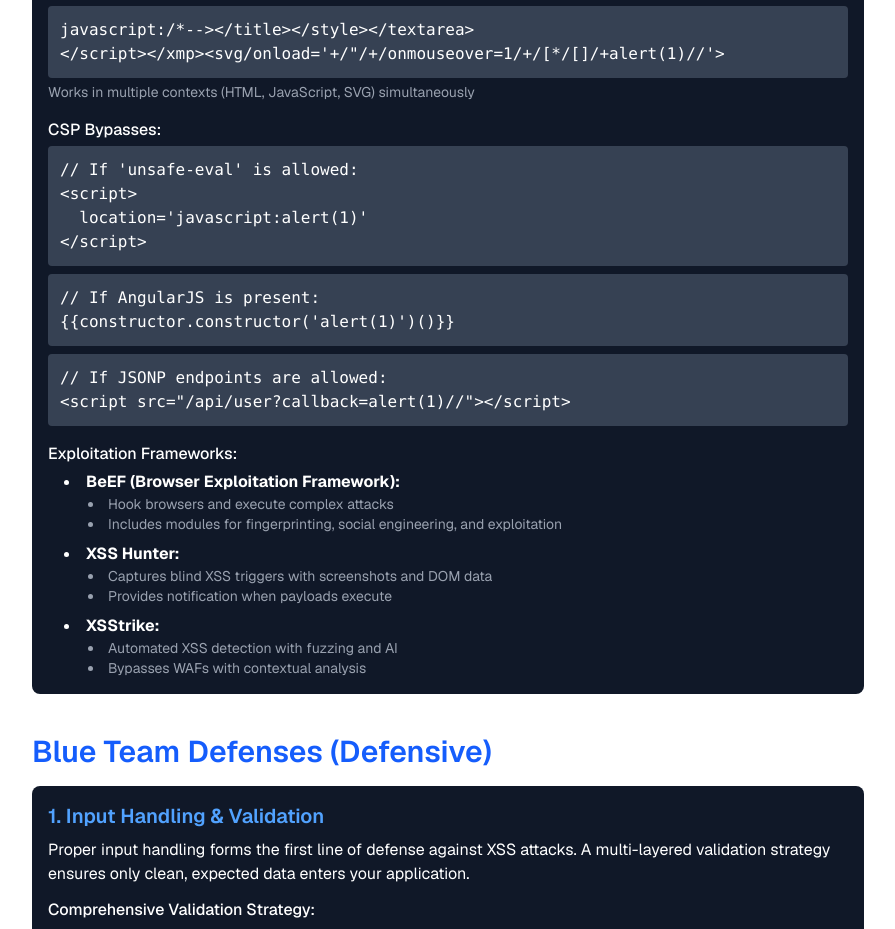
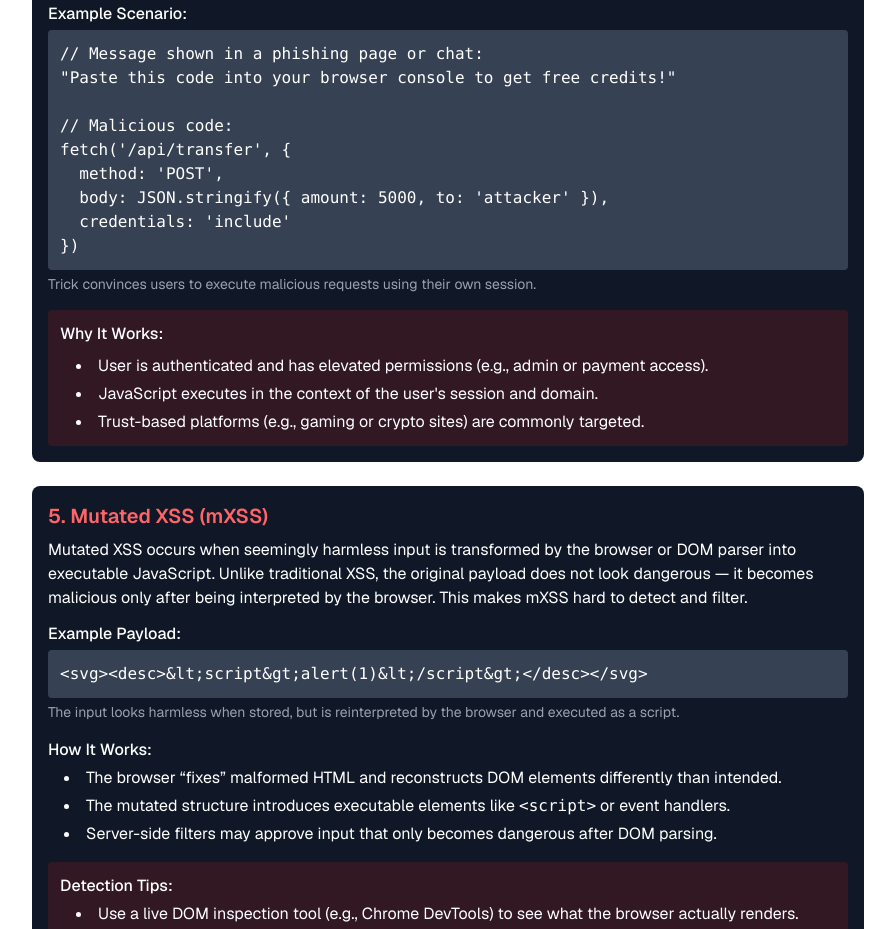
Before and after one commit to AnonAmosAdmn/HackingResourcesGuide, a Next.js app: page /xss in a window 1280 px wide. Shown: the part 4168-5097 px from the top of the page, without its empty margins (192-1087 px from the left). Built offline with nearby package versions, Linux system fonts and the light colour scheme.

Commit message:
Update page.tsx

```diff
--- a/app/xss/page.tsx
+++ b/app/xss/page.tsx
@@ -2,8 +2,16 @@
 // File: /app/xss/page.tsx
 export default function XSSPage() {
   return (
+
+
+
+
     <main className="p-8 max-w-4xl mx-auto font-sans text-white">
       <h1 className="text-4xl font-extrabold mb-8 text-purple-600">Cross-Site Scripting (XSS) Comprehensive Guide</h1>
+
+
+
+
 
       <section className="mb-8">
         <h2 className="text-2xl font-bold mb-3">What is XSS?</h2>
@@ -23,8 +31,14 @@ export default function XSSPage() {
         </div>
       </section>
 
+
+
+
+
       <section className="mb-10">
         <h2 className="text-3xl font-semibold mb-4 text-red-600">Red Team Techniques (Offensive)</h2>
+
+
 
         <article className="mb-6 bg-gray-900 p-4 rounded-lg">
           <h3 className="text-xl font-semibold mb-2 text-red-400">1. Reflected XSS</h3>
@@ -91,6 +105,12 @@ export default function XSSPage() {
             </div>
           </div>
         </article>
+
+
+
+
+
+
 
         <article className="mb-6 bg-gray-900 p-4 rounded-lg">
           <h3 className="text-xl font-semibold mb-2 text-red-400">2. Stored XSS (Persistent XSS)</h3>
@@ -183,6 +203,11 @@ export default function XSSPage() {
           </div>
         </article>
 
+
+
+
+
+
         <article className="mb-6 bg-gray-900 p-4 rounded-lg">
           <h3 className="text-xl font-semibold mb-2 text-red-400">3. DOM-Based XSS</h3>
           <p className="mb-3">
@@ -250,71 +275,115 @@ https://example.com/#<img src=x onerror=alert(1)>`}
           </div>
         </article>
 
+
+
+
+
+
+
         <article className="mb-6 bg-gray-900 p-4 rounded-lg">
-          <h3 className="text-xl font-semibold mb-2 text-red-400">4. Advanced XSS Techniques</h3>
+          <h3 className="text-xl font-semibold mb-2 text-red-400">4. Self-XSS</h3>
           <p className="mb-3">
-            Advanced XSS techniques bypass security controls and work in restricted environments. These methods are often used when standard payloads are blocked.
+            Self-XSS is a social engineering attack in which a victim is tricked into executing malicious scripts in their own browser console. Although it doesnt exploit a vulnerability in the application directly, it can lead to account compromise, data theft, or malware installation by abusing the user's trust and access.
           </p>
 
           <div className="space-y-4">
             <div>
-              <h4 className="font-medium mb-1">Polyglot Payloads:</h4>
+              <h4 className="font-medium mb-1">Example Scenario:</h4>
               <pre className="bg-gray-700 p-3 rounded overflow-auto">
-{`javascript:/*--></title></style></textarea>
-</script></xmp><svg/onload='+/"/+/onmouseover=1/+/[*/[]/+alert(1)//'>`}
+{`// Message shown in a phishing page or chat:
+"Paste this code into your browser console to get free credits!"
+
+// Malicious code:
+fetch('/api/transfer', {
+  method: 'POST',
+  body: JSON.stringify({ amount: 5000, to: 'attacker' }),
+  credentials: 'include'
+})`}
               </pre>
-              <p className="text-sm text-gray-400 mt-1">Works in multiple contexts (HTML, JavaScript, SVG) simultaneously</p>
+              <p className="text-sm text-gray-400 mt-1">
+                Trick convinces users to execute malicious requests using their own session.
+              </p>
+            </div>
+
+            <div className="p-3 bg-red-900/30 rounded">
+              <h4 className="font-medium mb-2">Why It Works:</h4>
+              <ul className="list-disc list-inside ml-4 space-y-1">
+                <li>User is authenticated and has elevated permissions (e.g., admin or payment access).</li>
+                <li>JavaScript executes in the context of the user's session and domain.</li>
+                <li>Trust-based platforms (e.g., gaming or crypto sites) are commonly targeted.</li>
+              </ul>
+            </div>
+
+          </div>
+        </article>
+
+
+
+
+
+
+        <article className="mb-6 bg-gray-900 p-4 rounded-lg">
+          <h3 className="text-xl font-semibold mb-2 text-red-400">5. Mutated XSS (mXSS)</h3>
+          <p className="mb-3">
+            Mutated XSS occurs when seemingly harmless input is transformed by the browser or DOM parser into executable JavaScript. Unlike traditional XSS, the original payload does not look dangerous — it becomes malicious only after being interpreted by the browser. This makes mXSS hard to detect and filter.
+          </p>
+
+          <div className="space-y-4">
+            <div>
+              <h4 className="font-medium mb-1">Example Payload:</h4>
+              <pre className="bg-gray-700 p-3 rounded overflow-auto">
+{`<svg><desc>&lt;script&gt;alert(1)&lt;/script&gt;</desc></svg>`}
+              </pre>
+              <p className="text-sm text-gray-400 mt-1">
+                The input looks harmless when stored, but is reinterpreted by the browser and executed as a script.
+              </p>
             </div>
 
             <div>
-              <h4 className="font-medium mb-1">CSP Bypasses:</h4>
-              <div className="space-y-2">
-                <pre className="bg-gray-700 p-3 rounded overflow-auto">
-{`// If 'unsafe-eval' is allowed:
-<script>
-  location='javascript:alert\x281\x29'
-</script>`}
-                </pre>
-                <pre className="bg-gray-700 p-3 rounded overflow-auto">
-{`// If AngularJS is present:
-{{constructor.constructor('alert(1)')()}}`}
-                </pre>
-                <pre className="bg-gray-700 p-3 rounded overflow-auto">
-{`// If JSONP endpoints are allowed:
-<script src="/api/user?callback=alert(1)//"></script>`}
-                </pre>
-              </div>
+              <h4 className="font-medium mb-1">How It Works:</h4>
+              <ul className="list-disc list-inside ml-4 space-y-1">
+                <li>The browser “fixes” malformed HTML and reconstructs DOM elements differently than intended.</li>
+                <li>The mutated structure introduces executable elements like <code>&lt;script&gt;</code> or event handlers.</li>
+                <li>Server-side filters may approve input that only becomes dangerous after DOM parsing.</li>
+              </ul>
+            </div>
+
+            <div className="p-3 bg-red-900/30 rounded">
+              <h4 className="font-medium mb-1">Detection Tips:</h4>
+              <ul className="list-disc list-inside ml-4 space-y-1">
+                <li>Use a live DOM inspection tool (e.g., Chrome DevTools) to see what the browser actually renders.</li>
+                <li>Test for injection in non-standard tags like <code>&lt;svg&gt;</code>, <code>&lt;math&gt;</code>, or <code>&lt;foreignObject&gt;</code>.</li>
+                <li>Tools like DOMPurify may not protect against mXSS if improperly configured.</li>
+                <li>Look for transformations of HTML entities into real tags.</li>
+              </ul>
             </div>
 
             <div>
-              <h4 className="font-medium mb-1">Exploitation Frameworks:</h4>
-              <ul className="list-disc list-inside ml-4 space-y-2">
-                <li>
-                  <strong>BeEF (Browser Exploitation Framework):</strong>
-                  <ul className="list-disc list-inside ml-6 text-sm text-gray-400">
-                    <li>Hook browsers and execute complex attacks</li>
-                    <li>Includes modules for fingerprinting, social engineering, and exploitation</li>
-                  </ul>
-                </li>
-                <li>
-                  <strong>XSS Hunter:</strong>
-                  <ul className="list-disc list-inside ml-6 text-sm text-gray-400">
-                    <li>Captures blind XSS triggers with screenshots and DOM data</li>
-                    <li>Provides notification when payloads execute</li>
-                  </ul>
-                </li>
-                <li>
-                  <strong>XSStrike:</strong>
-                  <ul className="list-disc list-inside ml-6 text-sm text-gray-400">
-                    <li>Automated XSS detection with fuzzing and AI</li>
-                    <li>Bypasses WAFs with contextual analysis</li>
-                  </ul>
-                </li>
+              <h4 className="font-medium mb-1">Common mXSS Vectors:</h4>
+              <ul className="list-disc list-inside ml-4 space-y-1">
+                <li><code>&lt;svg&gt;&lt;desc&gt;&lt;script&gt;alert(1)&lt;/script&gt;&lt;/desc&gt;&lt;/svg&gt;</code></li>
+                <li><code>&lt;math href="javascript:alert(1)"&gt;&lt;/math&gt;</code></li>
+                <li><code>&lt;title&gt;&amp;lt;script&amp;gt;alert(1)&amp;lt;/script&amp;gt;&lt;/title&gt;</code></li>
               </ul>
             </div>
+
           </div>
         </article>
+
+
+
+
       </section>
+
+
+
+
+
+
+
+
+
 
       <section className="mb-10">
         <h2 className="text-3xl font-semibold mb-4 text-blue-600">Blue Team Defenses (Defensive)</h2>
```
